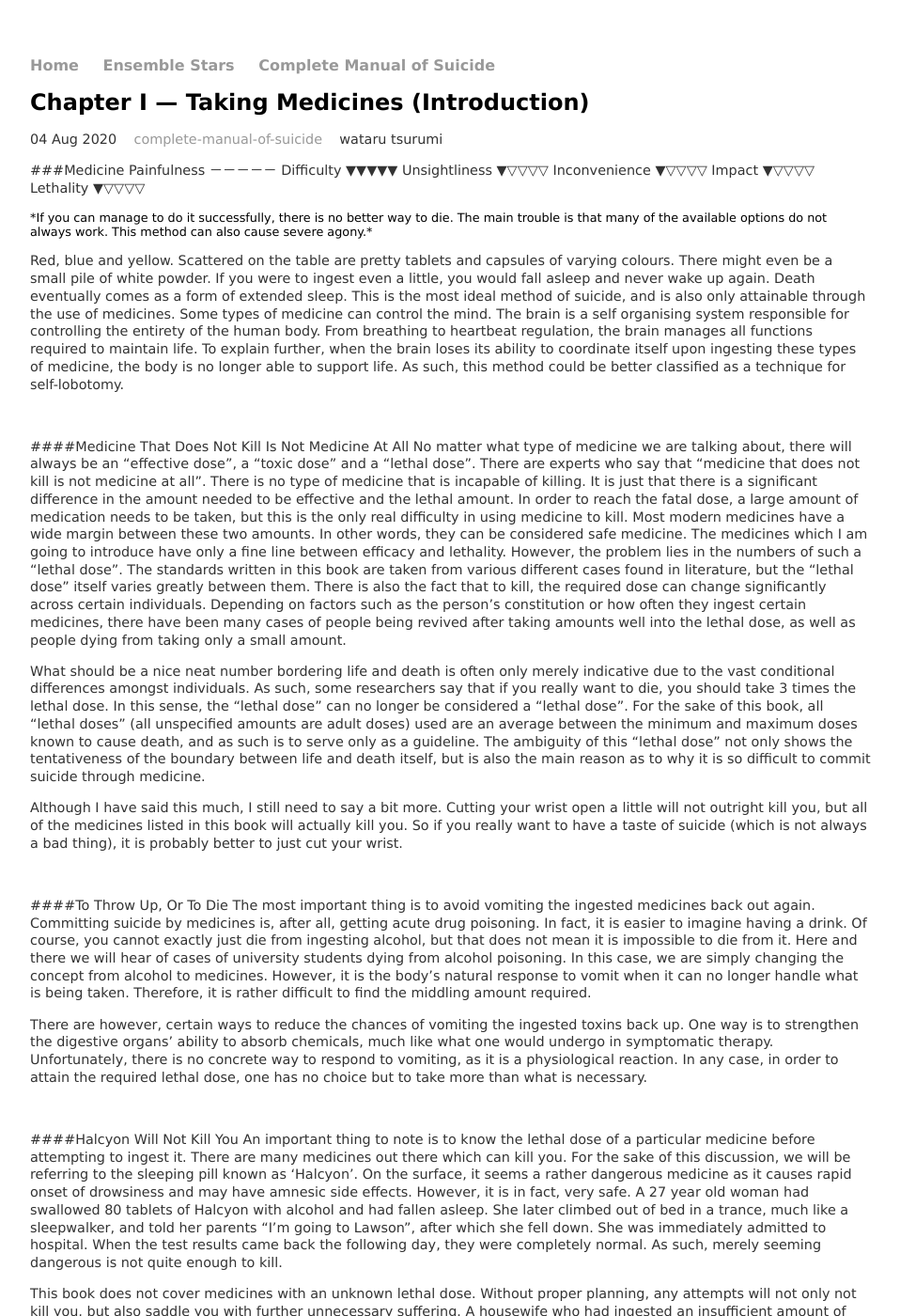
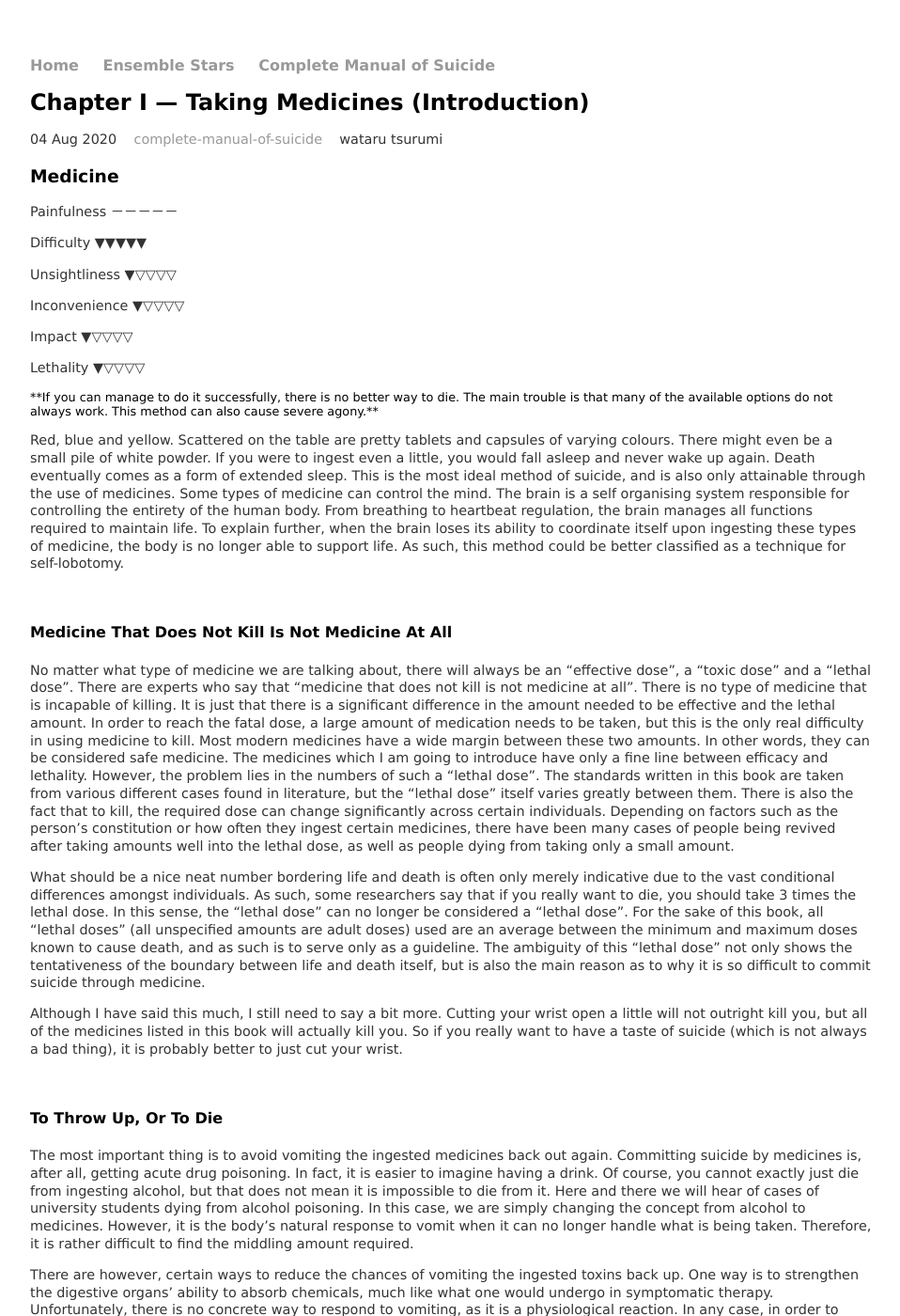
Before and after one commit to kkumakuma/kkumakuma.github.io, a Jekyll site: the page built from kanzen/_posts/2020-08-04-kanzen-ch1Intro.md, in a window 1280 px wide and 1400 px high. Shown: the whole window at 94% size, without its empty margins (160-1118 px from the left). Built offline with Jekyll 4.4.1, drawn with Linux system fonts in a browser that asks for light colours; some of the changed text lies outside the part shown.

Commit message:
fixed post

```diff
--- a/kanzen/_posts/2020-08-04-kanzen-ch1Intro.md
+++ b/kanzen/_posts/2020-08-04-kanzen-ch1Intro.md
@@ -7,20 +7,26 @@
   writer: wataru tsurumi
   chapter: ch1Intro
 ---
-###Medicine
+### Medicine
 Painfulness －－－－－
+
 Difficulty ▼▼▼▼▼
+
 Unsightliness ▼▽▽▽▽
+
 Inconvenience ▼▽▽▽▽
+
 Impact ▼▽▽▽▽
+
 Lethality  ▼▽▽▽▽
-<div class="smalltext">*If you can manage to do it successfully, there is no better way to die. The main trouble is that many of the available options do not always work. This method can also cause severe agony.*</div>
+
+<div class="smalltext">**If you can manage to do it successfully, there is no better way to die. The main trouble is that many of the available options do not always work. This method can also cause severe agony.**</div>
 
 Red, blue and yellow. Scattered on the table are pretty tablets and capsules of varying colours. There might even be a small pile of white powder. If you were to ingest even a little, you would fall asleep and never wake up again. Death eventually comes as a form of extended sleep. This is the most ideal method of suicide, and is also only attainable through the use of medicines.
 Some types of medicine can control the mind. The brain is a self organising system responsible for controlling the entirety of the human body. From breathing to heartbeat regulation, the brain manages all functions required to maintain life. To explain further, when the brain loses its ability to coordinate itself upon ingesting these types of medicine, the body is no longer able to support life. As such, this method could be better classified as a technique for self-lobotomy.
 <p>&nbsp;</p>
 
-####Medicine That Does Not Kill Is Not Medicine At All
+#### Medicine That Does Not Kill Is Not Medicine At All
 No matter what type of medicine we are talking about, there will always be an “effective dose”, a “toxic dose” and a “lethal dose”. There are experts who say that “medicine that does not kill is not medicine at all”. There is no type of medicine that is incapable of killing. It is just that there is a significant difference in the amount needed to be effective and the lethal amount. In order to reach the fatal dose, a large amount of medication needs to be taken, but this is the only real difficulty in using medicine to kill. Most modern medicines have a wide margin between these two amounts. In other words, they can be considered safe medicine. The medicines which I am going to introduce have only a fine line between efficacy and lethality.
 However, the problem lies in the numbers of such a “lethal dose”. The standards written in this book are taken from various different cases found in literature, but the “lethal dose” itself varies greatly between them. There is also the fact that to kill, the required dose can change significantly across certain individuals. Depending on factors such as the person’s constitution or how often they ingest certain medicines, there have been many cases of people being revived after taking amounts well into the lethal dose, as well as people dying from taking only a small amount.
 
@@ -29,13 +35,13 @@ What should be a nice neat number bordering life and death is often only merely
 Although I have said this much, I still need to say a bit more. Cutting your wrist open a little will not outright kill you, but all of the medicines listed in this book will actually kill you. So if you really want to have a taste of suicide (which is not always a bad thing), it is probably better to just cut your wrist.
 <p>&nbsp;</p>
 
-####To Throw Up, Or To Die
+#### To Throw Up, Or To Die
 The most important thing is to avoid vomiting the ingested medicines back out again. Committing suicide by medicines is, after all, getting acute drug poisoning. In fact, it is easier to imagine having a drink. Of course, you cannot exactly just die from ingesting alcohol, but that does not mean it is impossible to die from it. Here and there we will hear of cases of university students dying from alcohol poisoning. In this case, we are simply changing the concept from alcohol to medicines. However, it is the body’s natural response to vomit when it can no longer handle what is being taken. Therefore, it is rather difficult to find the middling amount required.
 
 There are however, certain ways to reduce the chances of vomiting the ingested toxins back up. One way is to strengthen the digestive organs’ ability to absorb chemicals, much like what one would undergo in symptomatic therapy. Unfortunately, there is no concrete way to respond to vomiting, as it is a physiological reaction. In any case, in order to attain the required lethal dose, one has no choice but to take more than what is necessary.
 <p>&nbsp;</p>
 
-####Halcyon Will Not Kill You
+#### Halcyon Will Not Kill You
 An important thing to note is to know the lethal dose of a particular medicine before attempting to ingest it. There are many medicines out there which can kill you. For the sake of this discussion, we will be referring to the sleeping pill known as ‘Halcyon’. On the surface, it seems a rather dangerous medicine as it causes rapid onset of drowsiness and may have amnesic side effects. However, it is in fact, very safe. A 27 year old woman had swallowed 80 tablets of Halcyon with alcohol and had fallen asleep. She later climbed out of bed in a trance, much like a sleepwalker, and told her parents “I’m going to Lawson”, after which she fell down. She was immediately admitted to hospital. When the test results came back the following day, they were completely normal. As such, merely seeming dangerous is not quite enough to kill.
 
 This book does not cover medicines with an unknown lethal dose. Without proper planning, any attempts will not only not kill you, but also saddle you with further unnecessary suffering. A housewife who had ingested an insufficient amount of potassium cyanide had spent the entire night clawing at her chest. When she was discovered in the morning, her bloodied chest was near unrecogniseable.
@@ -45,11 +51,11 @@ By the way, many of the rumours surrounding suicide by medicine are completely f
 There are also “anti-suicide advocates” who claim that health insurance will not cover injuries sustained from suicide attempts, and so treatment will be extremely expensive. This is also not true. A 26 year old woman was admitted to hospital after swallowing unknown quantities of an unknown drug. The hospital equated it to having ingested 20 tablets and 20 packets of their strongest available sedative. She was comatose for two days following her admission, but was able to use her healthcare card to pay for her treatment. Therefore, it is also important to not be deceived by false rumours.
 <p>&nbsp;</p>
 
-####Intravenous Injection
+#### Intravenous Injection
 First of all, there are many alternative methods that can bypass vomiting. The easiest way would be to heat the medicine over a fire on something like aluminium foil, or by dissolving it in hot water so it becomes an aqueous solution. This can then be injected into a vein via a syringe. In this case, vomiting is not only impossible, but as the absorption ability of the bloodstream is greater than the gastrointestinal system, a much lesser amount of medicine is required. If air ends up getting mixed into the syringe, air embolism can occur in the brain and will also cause death. If there are foreign bodies in the syringe that end up in the bloodstream, the body will go into shock, which is another potential cause of death. However, this also results in considerable pain in the blood vessels. As multiple injections can cause severe pain, measures should be taken to decrease the suffering, for example, applying cold compresses to your arms. It is better to come up with some ways of reducing this pain beforehand.
 <p>&nbsp;</p>
 
-####Pay Attention To Your Last Supper
+#### Pay Attention To Your Last Supper
 For those unwilling to utilise intravenous injection and simply want to ingest the medicine, they should adjust the contents of their stomach beforehand. In order for the medicine to be absorbed quickly and effectively enough to cause acute drug poisoning, there needs to be no food left in the stomach. However, if the stomach is completely empty, ingesting these foreign chemicals will induce vomiting faster than normal. Finding a balance between these two states is difficult.
 
 1 hour before you intend to commit suicide, you should drink a cup of black tea and eat a slice of toast. Taking motion sickness medicine is fine as well. For tablets, they should be put into a blender and ground into a powder. Capsules should either be opened to obtain the powder inside, or dissolved in hot water.
@@ -57,7 +63,7 @@ For those unwilling to utilise intravenous injection and simply want to ingest t
 This should then be mixed into something easy to eat, such as pudding or yoghurt. Add some honey and then eat it quickly. There are, however, some experts who say that ingesting these medicines via pudding or yoghurt does not help speed up absorption in the body. Perhaps it is better to take this as a way of making the medication easier to ingest.
 <p>&nbsp;</p>
 
-####Drinking Alcohol At The Same Time
+#### Drinking Alcohol At The Same Time
 Taking pills with alcohol is a prerequisite. It is said that since alcohol has an effect on the central nervous system, it synergises well with the intent of drug absorption. It can accelerate the speed at which any medicine is dissolved and absorbed into the body and increase the effects by 50%. It is probably also a good idea to prepare enough other non-alcoholic drinks as well.
 
 The next step is to find somewhere where you will not be found. You should ensure that you will not be discovered for at least 8 hours, in which case, a hotel room could be ideal. If you are found within 8 hours, however, the situation becomes a suicide attempt. You will be forced to ingest water and throw up multiple times, and have your stomach pumped. Unless you wish to try enduring the suffering of such an ordeal, you should stick to the recommended time frame.
```
